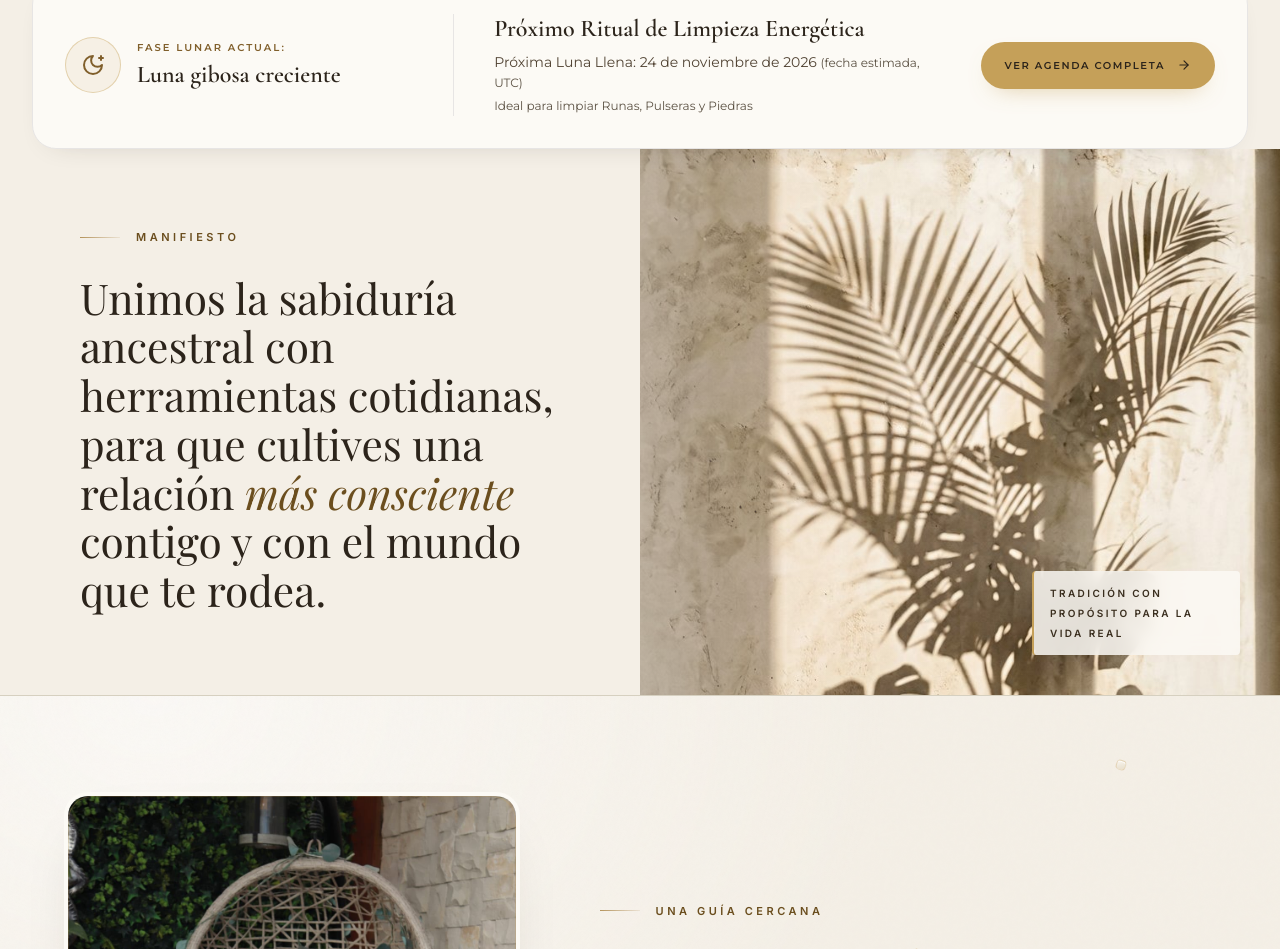
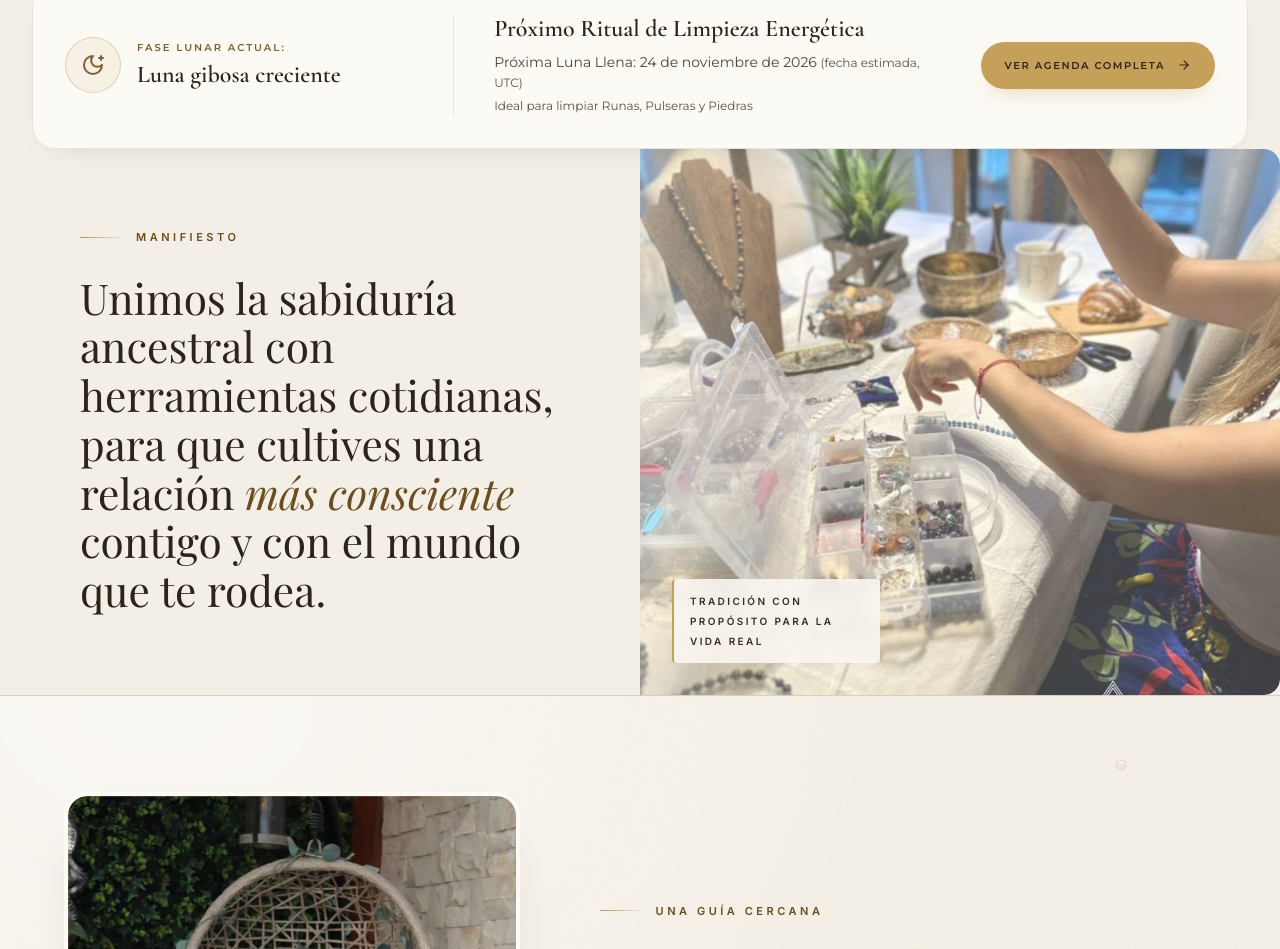
Before and after one commit to taskproservice/dharma-kadabra-app, a Next.js app: page / in a window 1280 px wide. Shown: the part 875-1824 px from the top of the page. Built offline with nearby package versions, Linux system fonts and the light colour scheme; no server answers.

Commit message:
feat: replace manifesto image with authentic crafting lifestyle shot
Co-authored-by: arena-agent <297053741+arena-agent@users.noreply.github.com>

```diff
--- a/app/page.tsx
+++ b/app/page.tsx
@@ -10,7 +10,6 @@ import sabiduriaAncestral from "../public/images/hero/sabiduria-ancestral.jpg";
 import altarRitual from "../public/images/hero/altar-ritual.jpg";
 import paolaHernandez from "../public/images/equipo/paola-hernandez.jpg";
 import amuletoLunar from "../public/images/productos/amuleto-lunar.jpg";
-import sombraPlanta from "../public/images/manifiesto/sombra-planta.jpg";
 import bosqueLuz from "../public/images/akashic/bosque-luz.jpg";
 import meditacionAmanecer from "../public/images/akashic/meditacion-amanecer.jpg";
 import piedrasTerciopelo from "../public/images/runas/piedras-terciopelo.jpg";
@@ -134,7 +133,7 @@ export default async function HomePage() {
 
       <LunarBanner />
 
-      {/* Manifiesto editorial: declaración y fotografía a sangre en dos columnas */}
+      {/* Manifiesto editorial: declaración y fotografía artesanal en dos columnas */}
       <section
         id="manifiesto"
         className="scroll-mt-24 overflow-hidden bg-[#F4EFE6]"
@@ -149,21 +148,21 @@ export default async function HomePage() {
               contigo y con el mundo que te rodea.
             </p>
           </div>
-          {/* Columna derecha · sombra botánica a sangre, a todo el alto */}
-          <div className="relative min-h-[320px] w-full overflow-hidden bg-[#E8DCC8] sm:min-h-[420px] lg:min-h-full">
+          {/* Columna derecha · creación artesanal de piezas (50% en desktop, apilada en móvil) */}
+          <div className="relative h-64 w-full overflow-hidden bg-[#E8DCC8] sm:h-80 md:h-96 lg:h-full lg:min-h-[520px] lg:rounded-r-2xl">
             <Image
-              src={sombraPlanta}
-              alt="Sombra de hojas de palma sobre un muro de cal en tonos beige"
+              src="/images/manifiesto-dharma.jpg"
+              alt="Fundadora de Dharma Kadabra elaborando piezas artesanales con piedras naturales, cuenco tibetano e incienso"
               fill
               sizes="(min-width: 1024px) 50vw, 100vw"
-              quality={88}
-              className="h-full w-full object-cover object-center"
+              quality={90}
+              className="h-full w-full object-cover object-center lg:rounded-r-2xl"
             />
             <div
               aria-hidden="true"
-              className="absolute inset-0 bg-[linear-gradient(90deg,rgba(244,239,230,.45)_0%,rgba(244,239,230,.06)_32%,transparent_100%)]"
+              className="pointer-events-none absolute inset-0 hidden bg-[linear-gradient(90deg,rgba(244,239,230,.38)_0%,rgba(244,239,230,.04)_24%,transparent_100%)] lg:block"
             />
-            <p className="absolute bottom-6 right-5 max-w-52 rounded-sm border-l-2 border-[#C5A059] bg-[#FCFAF5]/85 px-4 py-3 font-sans text-[10px] font-semibold uppercase leading-5 tracking-[.24em] text-[#3A2E1E] backdrop-blur-sm sm:bottom-10 sm:right-10">
+            <p className="absolute bottom-5 left-5 max-w-52 rounded-sm border-l-2 border-[#C5A059] bg-[#FCFAF5]/85 px-4 py-3 font-sans text-[10px] font-semibold uppercase leading-5 tracking-[.24em] text-[#3A2E1E] backdrop-blur-sm sm:bottom-8 sm:left-8">
               Tradición con propósito para la vida real
             </p>
           </div>
```
Also changed, not shown: public/images/manifiesto-dharma.jpg (added).
